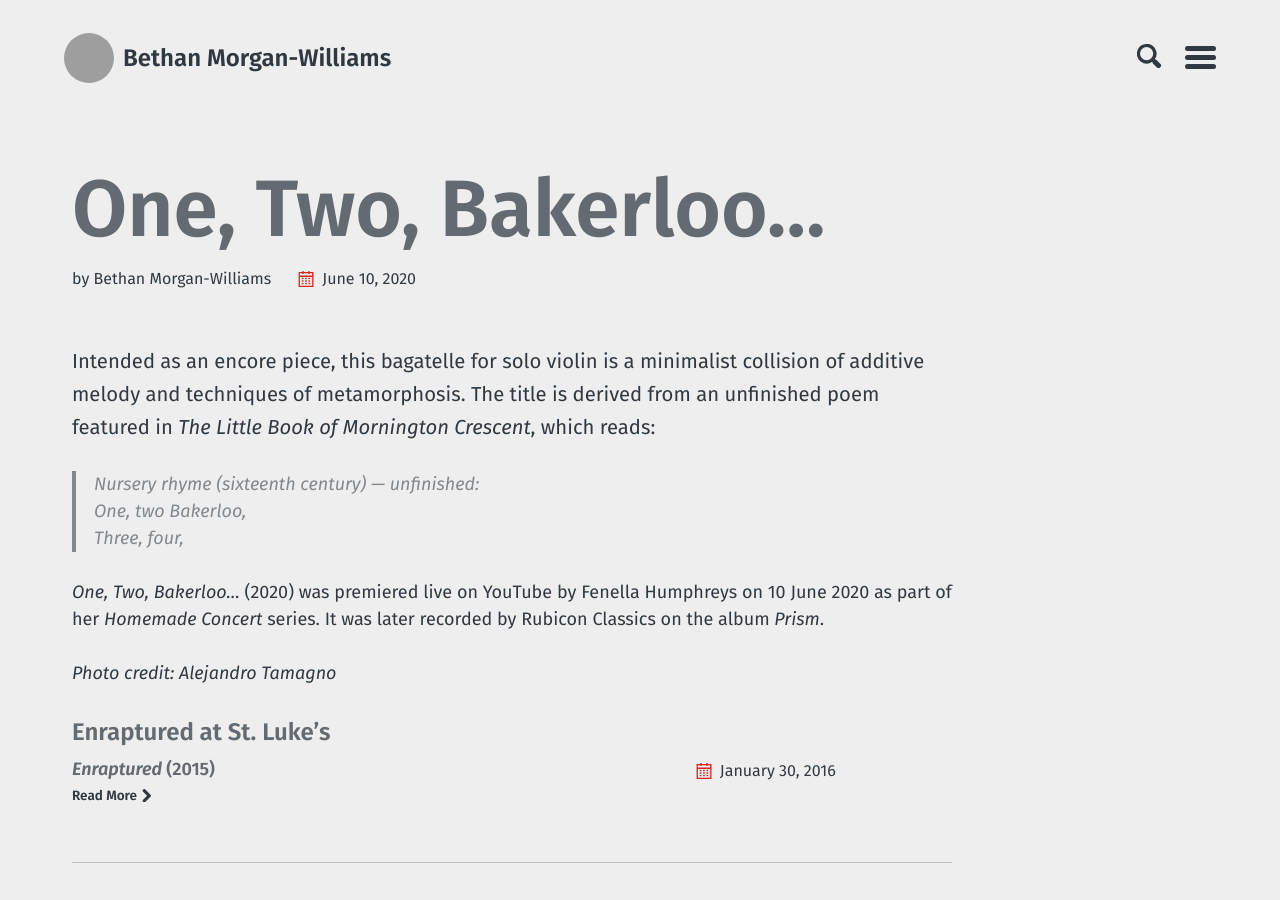
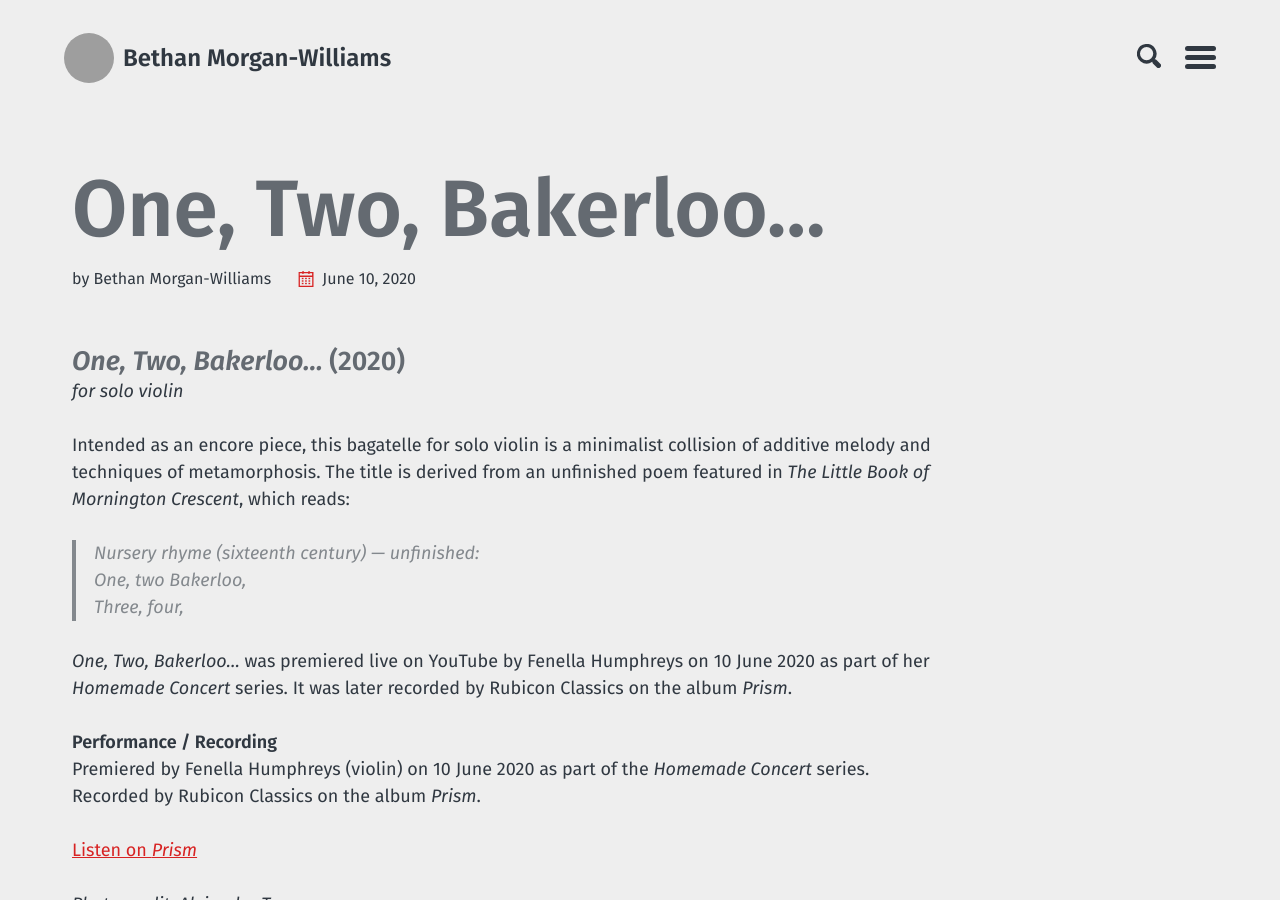
Before and after one commit to morganwilliamsb/website, a Jekyll site: the page built from _listen/one-two-bakerloo….md, in a window 1280 px wide and 900 px high. Built offline with Jekyll 4.4.1, drawn with Linux system fonts in a browser that asks for light colours; some of the changed text lies outside the part shown; grey boxes are pictures that could not be loaded.

Commit message:
Revise details for 'One, Two, Bakerloo…' piece
Updated the description and added performance details for 'One, Two, Bakerloo…'.

```diff
--- a/_listen/one-two-bakerloo….md
+++ b/_listen/one-two-bakerloo….md
@@ -3,6 +3,10 @@ title: "One, Two, Bakerloo…"
 layout: collection
 date: 2020-06-10
 ---
+
+### *One, Two, Bakerloo…* (2020)
+
+*for solo violin*
 
 Intended as an encore piece, this bagatelle for solo violin is a minimalist collision of additive melody and techniques of metamorphosis. The title is derived from an unfinished poem featured in *The Little Book of Mornington Crescent*, which reads:
 
@@ -10,6 +14,12 @@ Intended as an encore piece, this bagatelle for solo violin is a minimalist coll
 > One, two Bakerloo,
 > Three, four,
 
-*One, Two, Bakerloo…* (2020) was premiered live on YouTube by Fenella Humphreys on 10 June 2020 as part of her *Homemade Concert* series. It was later recorded by Rubicon Classics on the album *Prism*.
+*One, Two, Bakerloo…* was premiered live on YouTube by Fenella Humphreys on 10 June 2020 as part of her *Homemade Concert* series. It was later recorded by Rubicon Classics on the album *Prism*.
+
+**Performance / Recording**
+Premiered by Fenella Humphreys (violin) on 10 June 2020 as part of the *Homemade Concert* series.
+Recorded by Rubicon Classics on the album *Prism*.
+
+[Listen on *Prism*](https://www.youtube.com/watch?v=SVdTjQX556I)
 
 *Photo credit: Alejandro Tamagno*
```
